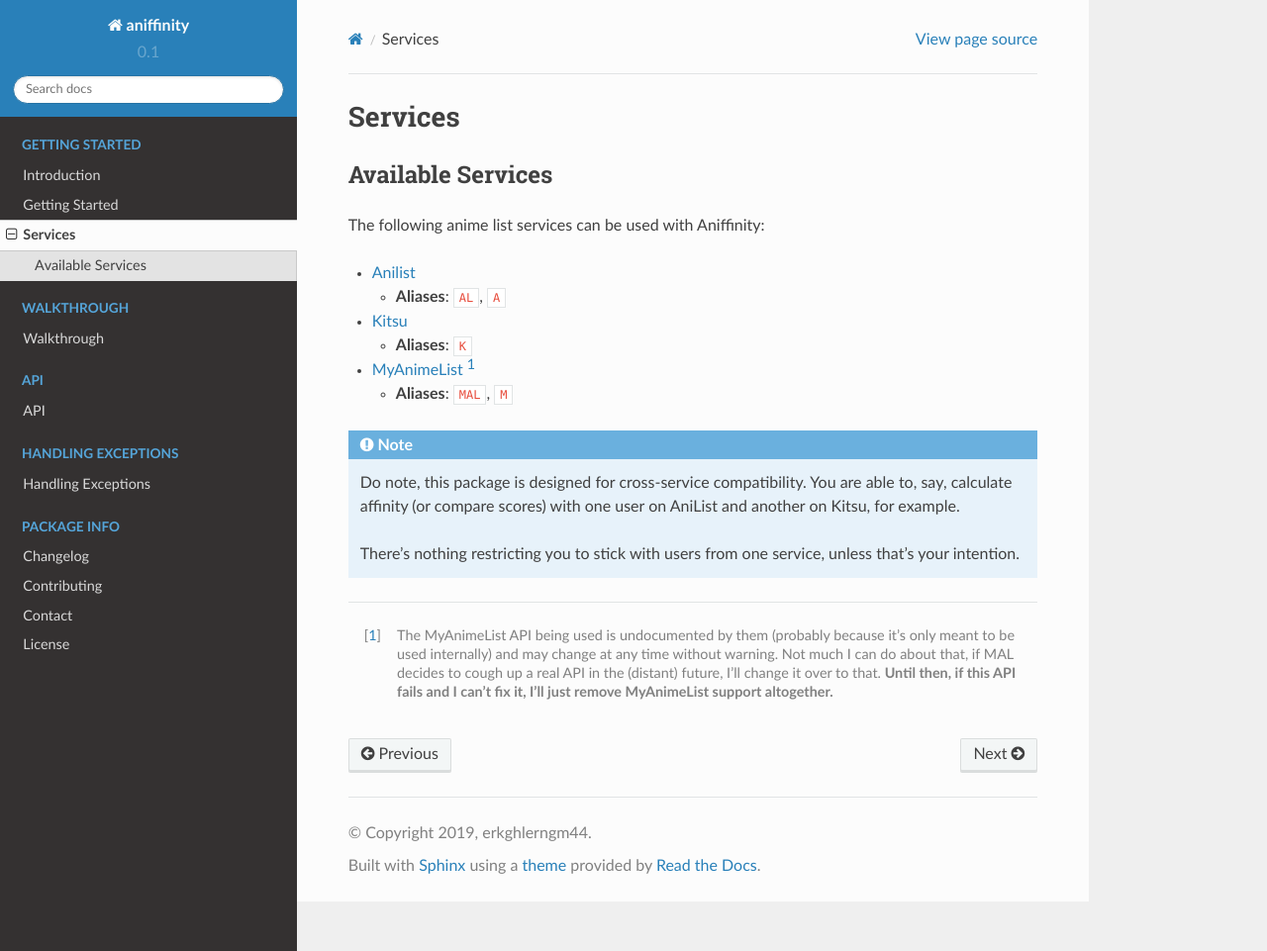
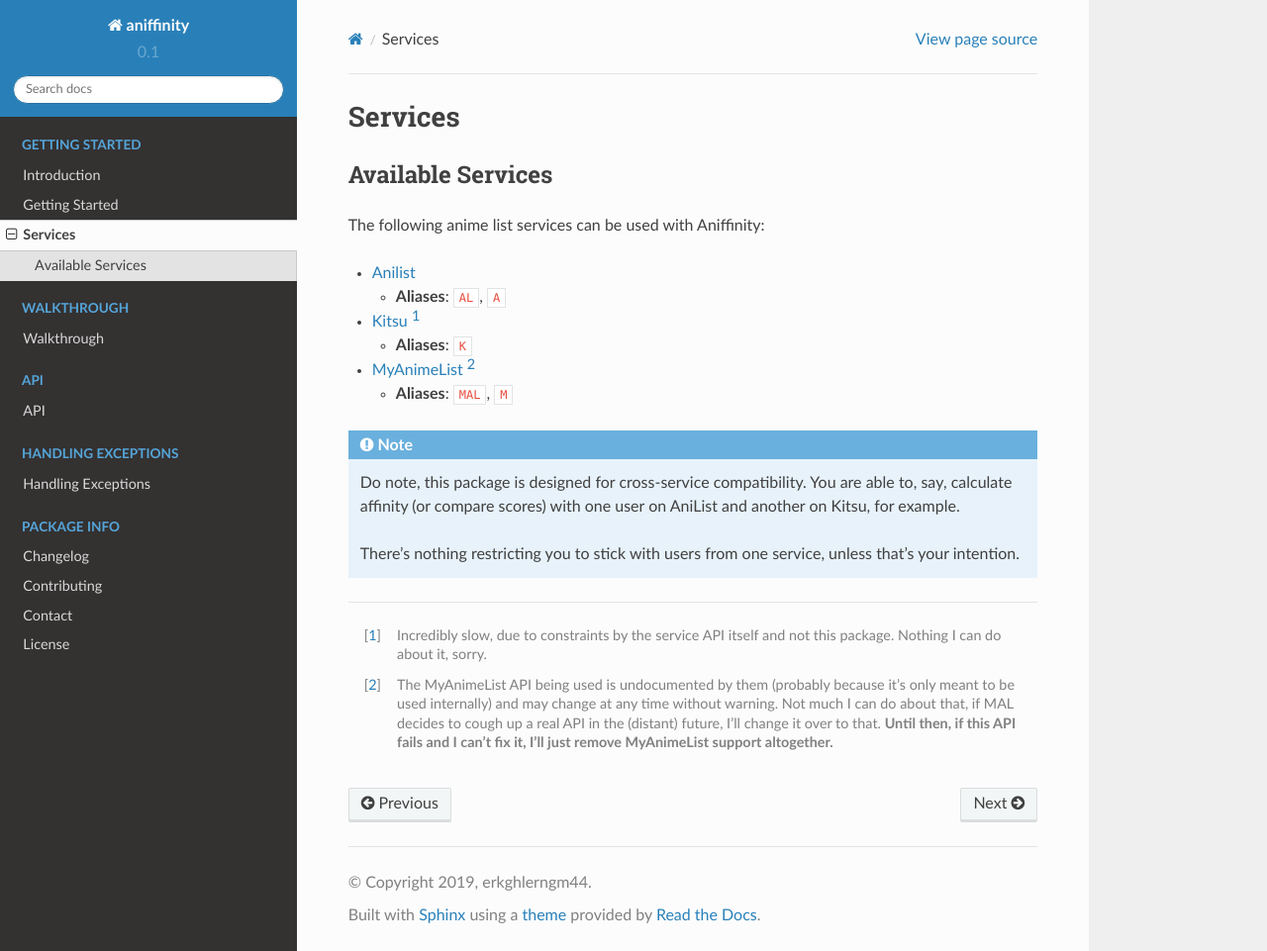
Before and after one commit to erkghlerngm44/aniffinity, a Sphinx documentation site: the page built from docs/getting_started/services.rst, in a window 1280 px wide and 961 px high. Shown: the whole window at 99% size. Built offline with Sphinx 7.4.7 and the Read the Docs theme 2.0.0, drawn with Linux system fonts in a browser that asks for light colours.

Commit message:
Add more footnotes to the "services" page

```diff
--- a/docs/getting_started/services.rst
+++ b/docs/getting_started/services.rst
@@ -13,11 +13,11 @@
 
   * **Aliases**: ``AL``, ``A``
 
-* `Kitsu <https://kitsu.io>`__
+* `Kitsu <https://kitsu.io>`__ [1]_
 
   * **Aliases**: ``K``
 
-* `MyAnimeList <https://myanimelist.net>`__ [#]_
+* `MyAnimeList <https://myanimelist.net>`__ [2]_
 
   * **Aliases**: ``MAL``, ``M``
 
@@ -33,7 +33,11 @@
 ----
 
 
-..  [#]
+..  [1]
+    Incredibly slow, due to constraints by the service API itself
+    and not this package. Nothing I can do about it, sorry.
+
+..  [2]
     The MyAnimeList API being used is undocumented by them (probably
     because it's only meant to be used internally) and may change at
     any time without warning. Not much I can do about that, if MAL
```
